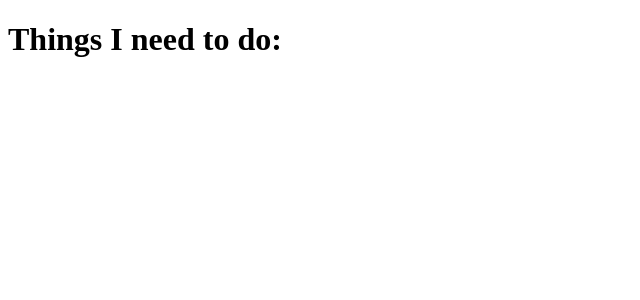
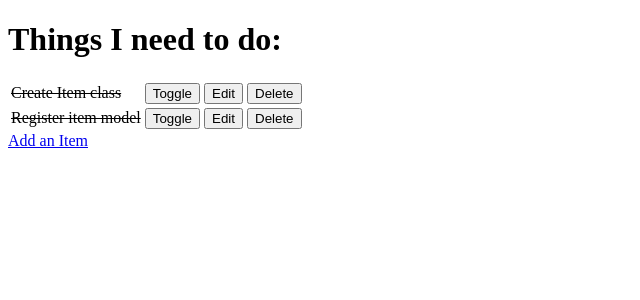
Before and after one commit to LarisaLG/fst-hello-django, a Django app: page / in a window 1280 px wide. Shown: the top 300 px of the page, without its empty margins (0-640 px from the left). Run offline with Django 3.2, Linux system fonts and the light colour scheme; data comes from the database, SQL or seed files in the repository.

Commit message:
Fix todo_list.html

```diff
--- a/django_todo/urls.py
+++ b/django_todo/urls.py
@@ -21,7 +21,7 @@ urlpatterns = [
     path('admin/', admin.site.urls),
     path('', views.get_todo_list, name='get_todo_list'),
     path('add', views.add_item, name='add'),
-    path('edit/<item_id>', views.edit_item, name = 'edit'),
-    path('toggle/<item_id>', views.toggle_item, name = 'toggle'),
+    path('edit/<item_id>', views.edit_item, name='edit'),
+    path('toggle/<item_id>', views.toggle_item, name='toggle'),
     path('delete/<item_id>', views.delete_item, name='delete'),
 ]
--- a/todo/templates/todo/todo_list.html
+++ b/todo/templates/todo/todo_list.html
@@ -1,12 +1,46 @@
 <!DOCTYPE html>
 <html lang="en">
+
 <head>
     <meta charset="UTF-8">
-    <meta http-equiv="X-UA-Compatible" content="IE=edge">
     <meta name="viewport" content="width=device-width, initial-scale=1.0">
+    <meta http-equiv="X-UA-Compatible" content="ie=edge">
     <title>Document</title>
 </head>
+
 <body>
     <h1>Things I need to do:</h1>
+    <table>
+        {% for item in items %}
+        <tr>
+            {% if item.done %}
+            <td><strike>{{ item.name }}</strike></td>
+            {% else %}
+            <td>{{ item.name }}</td>
+            {% endif %}
+            <td>
+                <a href="/toggle/{{ item.id }}">
+                    <button>Toggle</button>
+                </a>
+            </td>
+            <td>
+                <a href="/edit/{{ item.id }}">
+                    <button>Edit</button>
+                </a>
+            </td>
+            <td>
+                <a href="/delete/{{ item.id }}">
+                    <button>Delete</button>
+                </a>
+            </td>
+        </tr>
+        {% empty %}
+        <tr>
+            <td>You have nothing to do.</td>
+        </tr>
+        {% endfor %}
+    </table>
+    <a href="/add">Add an Item</a>
 </body>
+
 </html>
```
Also changed, not shown: todo/forms.py (line endings or trailing spaces), todo/test_forms.py (line endings or trailing spaces), todo/test_models.py (line endings or trailing spaces), todo/test_views.py (line endings or trailing spaces), todo/views.py (line endings or trailing spaces).
